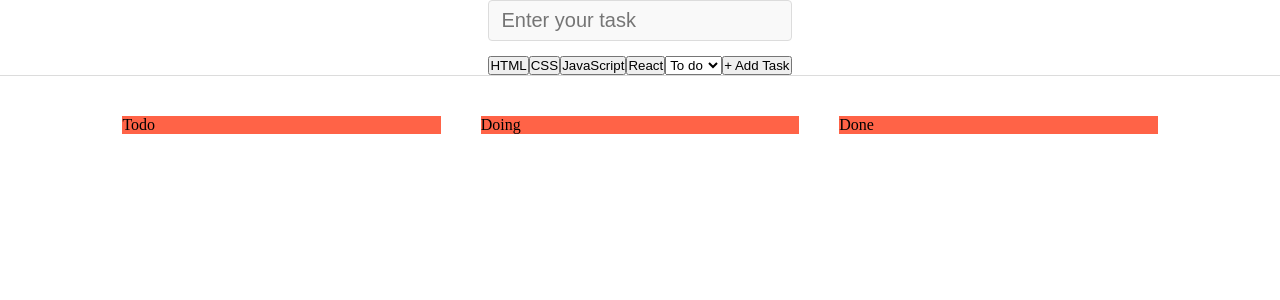
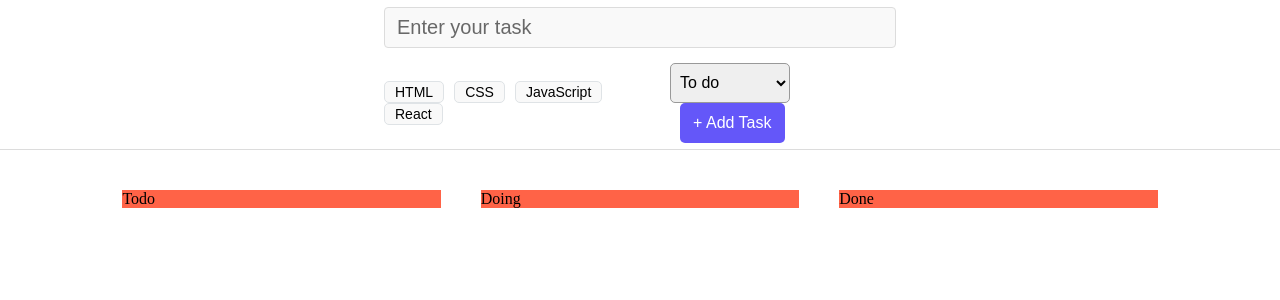
Before and after one commit to PhokRithy/MyassignmentReactJS, a React (Vite) app: page / in a window 1280 px wide. Shown: the top 300 px of the page. Built offline with nearby package versions, Linux system fonts and the light colour scheme.

Commit message:
MyassignmentReactJS

```diff
--- a/src/App.css
+++ b/src/App.css
@@ -1,7 +1,7 @@
-/* .app_header{
+.app{
     display: grid;
-    grid-template-columns: 159px auto;
-} */
+    grid-template-rows: 150px auto;
+}
 .app_main{
     display: flex;
     justify-content: space-evenly;
--- /dev/null
+++ b/src/components/Tag.css
@@ -0,0 +1,10 @@
+.tags {
+    font-size: 14px;
+    font-weight: 500;
+    background-color: #f9f9f9;
+    border: 1px solid #dfe3e6;
+    border-radius: 5px;
+    padding: 2px 10px;
+    margin-right: 10px;
+    cursor: pointer;
+  }
--- /dev/null
+++ b/src/components/Tag.jsx
@@ -0,0 +1,6 @@
+import "./Tag.css";
+const Tag = ({ tagName }) => {
+  return <button className="tags">{tagName}</button>;
+};
+
+export default Tag;
--- a/src/components/TaskForm.css
+++ b/src/components/TaskForm.css
@@ -4,6 +4,11 @@
   justify-content: center;
   border-bottom: 1px solid #dcdcdc;
 }
+
+.app_header  > form {
+  width: 40%;
+}
+
 
 .task_input {
   font-size: 20px;
@@ -16,3 +21,39 @@
   width: 100%;
   border-radius: 4px;
 }
+.task_input::placeholder{
+  color:#686868;
+}
+
+
+.task_form_botton_line{
+  display: flex;
+  justify-content: space-between;
+  align-items: center;
+}
+
+
+
+.task_status{
+  font-size: 16px;
+  font-weight:500;
+  border: 1px solid #999;
+  border-radius: 5px;
+  width: 120px;
+  padding: 0 5px;
+  height: 40px;
+}
+
+.task_submit {
+  font-size: 16px;
+  font-weight: 500;
+  background-color: #6457f9;
+  color: #ffffff;
+  border: 1px solid #dcdcdc;
+  padding: 3px 13px;
+  margin-left: 10px;
+  border-radius: 5px;
+  height: 40px;
+  border: none;
+  cursor: pointer;
+}
--- a/src/components/TaskForm.jsx
+++ b/src/components/TaskForm.jsx
@@ -1,3 +1,4 @@
+import Tag from "./Tag.jsx";
 import"./TaskForm.css";
 const TaskForm = () => {
     return (
@@ -7,17 +8,26 @@ const TaskForm = () => {
                     className="task_input"
                     placeholder="Enter your task" />
                 <div className="task_form_botton_line">
-                    <button className="tags">HTML</button>
-                    <button className="tags">CSS</button>
-                    <button className="tags">JavaScript</button>
-                    <button className="tags">React</button>
-                    <select className="task_status">
+                    <div>
+                    <Tag tagName = "HTML"/>
+                    <Tag tagName = "CSS"/>
+                    <Tag tagName = "JavaScript"/>
+                    <Tag tagName = "React"/>
+
+
+
+                    </div>
+                   <div>
+                   <select className="task_status">
                         <option value="todo">To do</option>
                         <option value="doing">Doing</option>
                         <option value="Done">Done</option>
                     </select>
                     <button type="submit"
                             className="task_submit">+ Add Task</button>
+                   </div>
+
+
                 </div>
             </form>
       </header>
```
